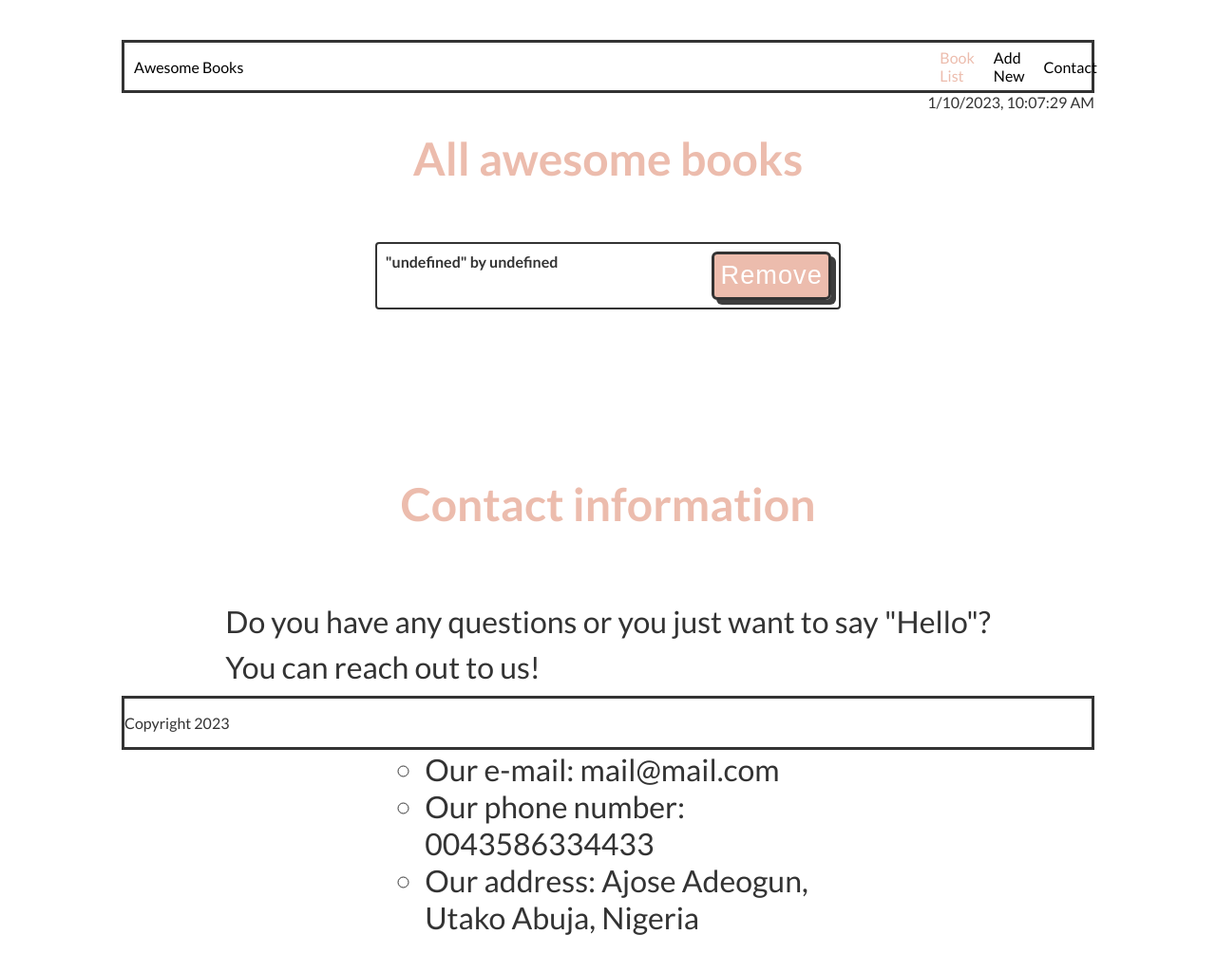
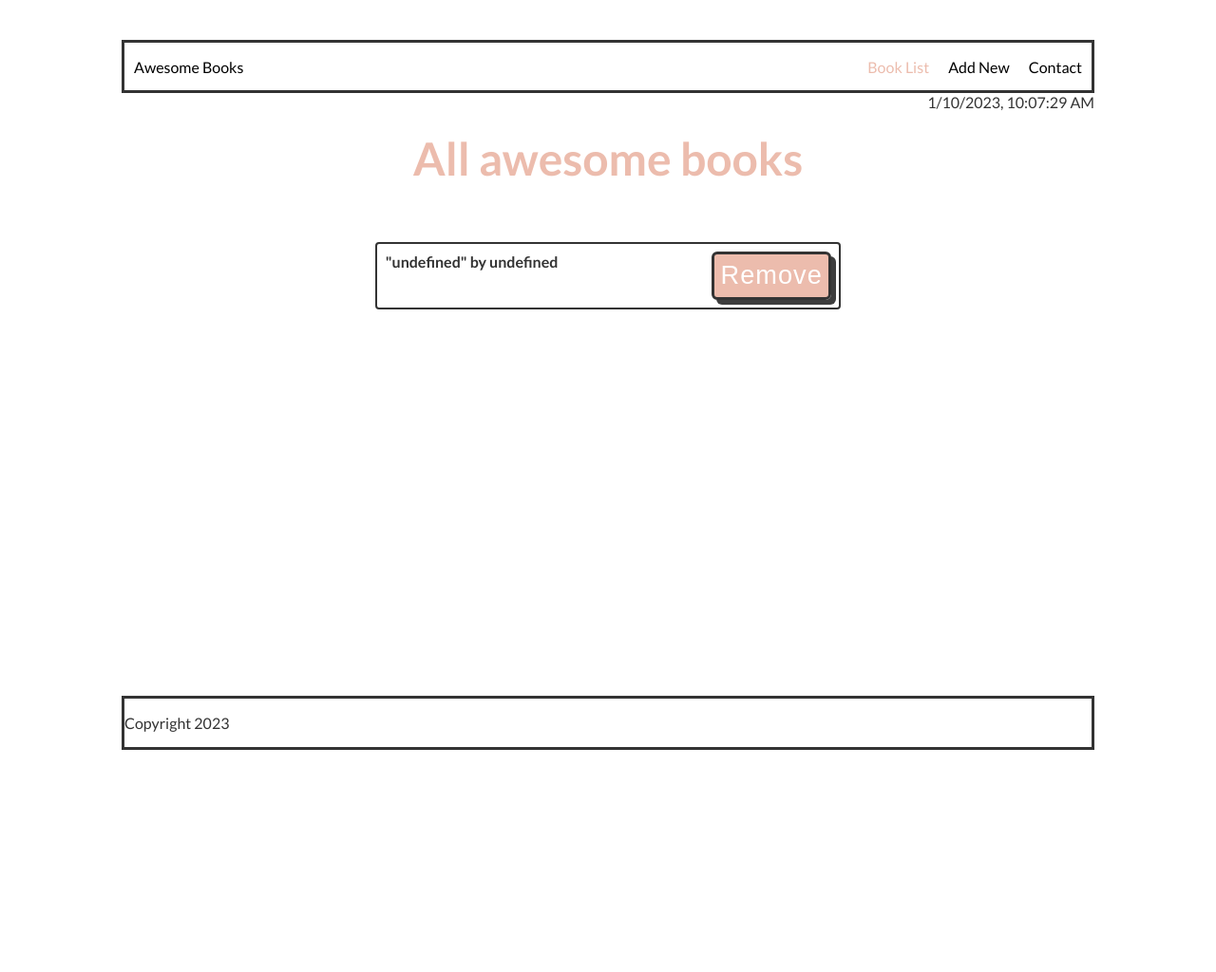
Before and after one commit to eric2umeh/awesome-books, a website: page index.html in a window 1280 px wide. Shown: the whole page at 95% size. After the commit the page ends 800 px from the top, so only its background shows below. Drawn offline with Linux system fonts and the light colour scheme.

Commit message:
Update the book listing style

```diff
--- a/classes.css
+++ b/classes.css
@@ -1,4 +1,4 @@
-@import url('https://fonts.googleapis.com/css2?family=Lato:wght@300;400;700&family=Poppins:ital@0;1&display=swap');
+@import url("https://fonts.googleapis.com/css2?family=Lato:wght@300;400;700&family=Poppins:ital@0;1&display=swap");
 
 html,
 body {
@@ -23,6 +23,10 @@ header {
   align-items: center;
   padding: 10px;
   height: 30px;
+}
+
+ul {
+  list-style: none;
 }
 
 #navbar ul {
@@ -50,15 +54,6 @@ header {
 #navbar a {
   text-decoration: none;
   color: black;
-}
-
-#current-date {
-  float: right;
-}
-
-ul {
-  list-style: none;
-  width: 15%;
 }
 
 #awesome-book {
@@ -112,6 +107,10 @@ input {
   font-size: 1.7rem;
 }
 
+ul li input {
+  width: 80%;
+}
+
 input:focus,
 input:active {
   border: 2px #333 solid;
@@ -144,7 +143,7 @@ tr:nth-child(even) {
 }
 
 .contact-info {
-  display: flex;
+  display: none;
   flex-direction: column;
   margin-top: 70px;
   justify-content: center;
@@ -152,15 +151,14 @@ tr:nth-child(even) {
 }
 
 .contact-p {
-  font-size: 2rem;
-  line-height: 3rem;
+  font-size: 1rem;
+  line-height: 1rem;
 }
 
 .contact-list {
   list-style: circle;
   justify-content: center;
-  font-size: 2rem;
-  width: 35%;
+  font-size: 1rem;
 }
 
 footer {
```
Also changed, not shown: classes.js (+4 -4 lines).
